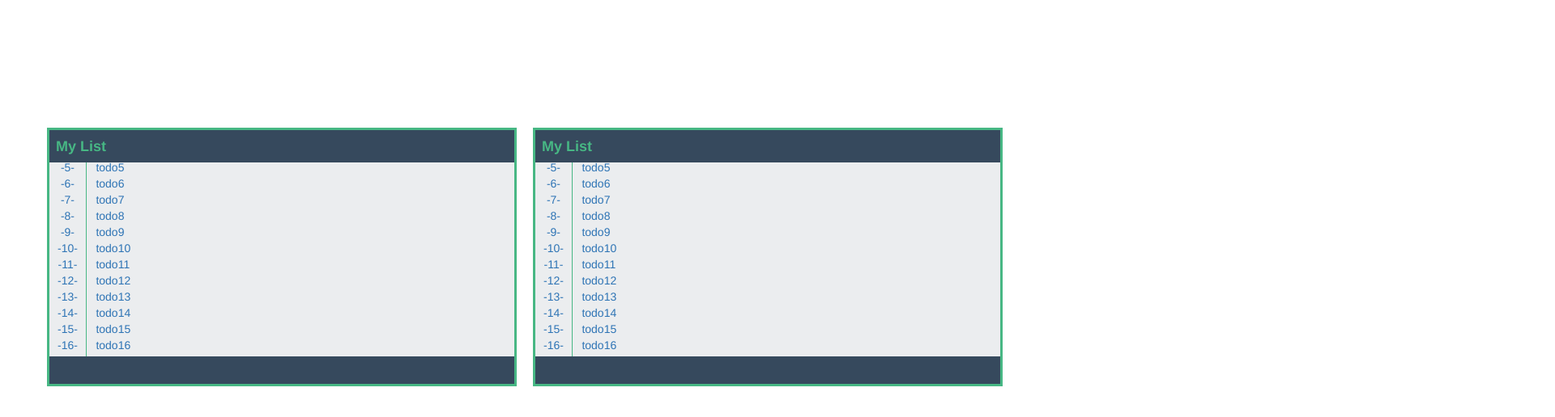
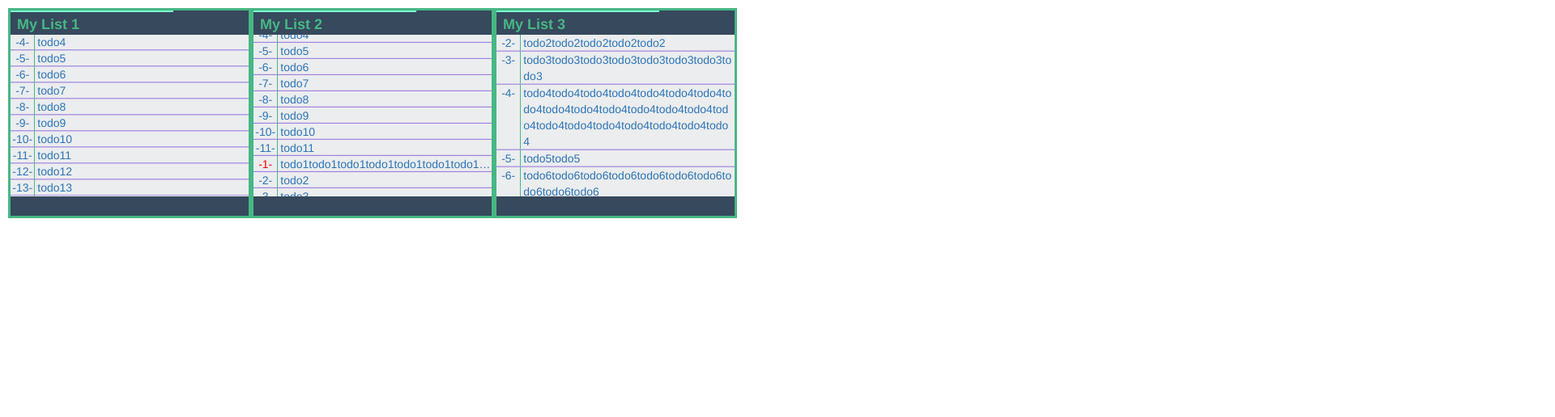
Before and after one commit to hz-ljq/vue-list-marquee, a Vue app: page / in a window 1280 px wide. Shown: the top 516 px of the page at 81% size, 1920 px wide, since content can reach past the window. Built offline with nearby package versions, Linux system fonts and the light colour scheme.

Commit message:
1，增加滚动前的延迟时间自定义配置项（当数据每次更新时，等待该延迟时间后，进行滚动），默认3000ms；2，优化内部css的引入方式，添加scoped属性，使其内部样式不影响外部样式。

```diff
--- a/index.html
+++ b/index.html
@@ -1,12 +1,15 @@
 <!DOCTYPE html>
 <html>
+
 <head>
   <meta charset="utf-8">
   <meta name="viewport" content="width=device-width,initial-scale=1.0">
   <title>vue-list-marquee</title>
 </head>
+
 <body>
   <div id="app"></div>
   <!-- built files will be auto injected -->
 </body>
+
 </html>
--- a/package.json
+++ b/package.json
@@ -1,6 +1,6 @@
 {
   "name": "vue-list-marquee",
-  "version": "1.0.38",
+  "version": "1.0.40",
   "description": "A Vue.js project, (基于vue2的列表滚动插件)",
   "author": "lijunqi <lijq@zjitd.com>",
   "private": false,
--- a/src/App.vue
+++ b/src/App.vue
@@ -24,4 +24,9 @@ export default {
   color: #2c3e50;
   /* margin-top: 60px; */
 }
+
+body {
+  margin: 0;
+  padding: 0;
+}
 </style>
--- a/src/components/Demo.scss
+++ b/src/components/Demo.scss
@@ -1,36 +1,59 @@
 #demo {
   position: absolute;
-  width: 1920px;
-  height: 1080px;
+  width: 100vw;
+  height: 100vh;
   box-sizing: border-box;
 
   & * {
     box-sizing: border-box;
   }
 
-  .my-list-1, .my-list-2 {
-    position: absolute;
-    top: 150px;
-    width: 580px;
-    height: 320px;
+  .my-list-1,
+  .my-list-2,
+  .my-list-3 {
+    display: inline-block;
+    position: relative;
+    top: 0;
+    left: 10px;
+    margin-left: 0;
+    margin-top: 10px;
+    width: 300px;
+    height: 260px;
     border: 3px solid rgba(71, 183, 132, 1);
-    box-sizing: border-box;
     background-color: rgba(54, 73, 93, 1);
+
+    .first {
+      color: red;
+    }
 
     .my-list-title {
       margin-left: 8px;
       color: rgba(71, 183, 132, 1);
       font-size: 18px;
-      line-height: 40px;
+      height: 30px;
+      line-height: 34px;
       font-weight: 900;
     }
 
-    .my-marquee{
+    .process-bar {
       position: absolute;
       left: 0;
-      top: 40px;
+      top: 0;
+      background-color: aquamarine;
+      width: 0;
+      height: 2px;
+      transition: width 0.5s linear;
+    }
+  }
+
+  .my-list-1,
+  .my-list-2 {
+    .my-marquee {
+      position: absolute;
+      left: 0;
+      top: 30px;
       width: 100%;
-      height: 240px;
+      height: 200px;
       font-size: 14px;
       overflow: hidden;
       // border: 1px solid green;
@@ -41,18 +64,18 @@
         left: 0;
         top: 0;
         width: 100%;
-        height: 20px;
+        min-height: 20px;
         line-height: 20px;
-        padding-left: 40px;
         color: rgba(46, 116, 181, 1);
-        // border-bottom: 1px solid green;
+        border-bottom: 1px solid mediumpurple;
+
         .col1 {
           position: absolute;
           left: 0;
           top: 0;
-          width: 8%;
+          width: 10%;
           text-align: center;
-          border-right: 1px solid rgba(71, 183, 132, 1);
+          // border-right: 1px solid rgba(71, 183, 132, 1);
         }
 
         .col2 {
@@ -63,7 +86,8 @@
           overflow: hidden;
           text-overflow: ellipsis;
           white-space: nowrap;
-          // border: 1px solid yellow;
+          border-left: 1px solid #47b784;
+          padding-left: 1%;
         }
 
         &:hover {
@@ -74,10 +98,52 @@
     }
   }
 
-  .my-list-1{
-    left: 50px;
-  }
-  .my-list-2{
-    left: 650px;
+  .my-list-3 {
+    .my-marquee {
+      position: absolute;
+      left: 0;
+      top: 30px;
+      width: 100%;
+      height: 200px;
+      font-size: 14px;
+      overflow: hidden;
+      // border: 1px solid green;
+      background-color: rgba(255,255,255,0.9);
+
+      .item {
+        position: relative;
+        left: 0;
+        top: 0;
+        width: 100%;
+        min-height: 20px;
+        line-height: 20px;
+        color: rgba(46, 116, 181, 1);
+        border-bottom: 1px solid mediumpurple;
+
+        .col1 {
+          position: absolute;
+          left: 0;
+          top: 0;
+          width: 10%;
+          text-align: center;
+          // border-right: 1px solid rgba(71, 183, 132, 1);
+        }
+
+        .col2 {
+          position: relative;
+          left: 10%;
+          top: 0;
+          width: 90%;
+          word-wrap: break-word;
+          border-left: 1px solid #47b784;
+          padding: 0 1%;
+        }
+
+        &:hover {
+          border-radius: 10px;
+          box-shadow: 0 0 30px rgba(255,0,0,1) inset;
+        }
+      }
+    }
   }
 }
--- a/src/components/Demo.vue
+++ b/src/components/Demo.vue
@@ -2,31 +2,45 @@
 <div id="demo">
 
   <div class='my-list-1'>
-    <div class='my-list-title'>My List</div>
+    <div class='my-list-title'>My List 1</div>
+    <div class="process-bar" :style="{width: clockPercent + '%'}" />
 
-    <vue-list-marquee class='my-marquee' :listData='myListData' :option='marqueeOption'>
+    <vue-list-marquee class='my-marquee' :listData='myListData1' :option='marqueeOption1'>
       <template slot-scope="{ item, index }">
         <div class="item">
-          <div class='col1'>-{{index+1}}-</div>
+          <div class='col1' :class="{'first': index === 0}">-{{index+1}}-</div>
           <div class='col2' :title="item.content">{{item.content}}</div>
         </div>
       </template>
     </vue-list-marquee>
-
   </div>
 
   <div class='my-list-2'>
-    <div class='my-list-title'>My List</div>
+    <div class='my-list-title'>My List 2</div>
+    <div class="process-bar" :style="{width: clockPercent + '%'}" />
 
-    <vue-list-marquee class='my-marquee' :listData='myListData' :option='marqueeOption'>
+    <vue-list-marquee class='my-marquee' :listData='myListData2' :option='marqueeOption2'>
       <template slot-scope="{ item, index }">
         <div class="item">
-          <div class='col1'>-{{index+1}}-</div>
+          <div class='col1' :class="{'first': index === 0}">-{{index+1}}-</div>
           <div class='col2' :title="item.content">{{item.content}}</div>
         </div>
       </template>
     </vue-list-marquee>
+  </div>
 
+  <div class='my-list-3'>
+    <div class='my-list-title'>My List 3</div>
+    <div class="process-bar" :style="{width: clockPercent + '%'}" />
+
+    <vue-list-marquee class='my-marquee' :listData='myListData3' :option='marqueeOption3'>
+      <template slot-scope="{ item, index }">
+        <div class="item">
+          <div class='col1' :class="{'first': index === 0}">-{{index+1}}-</div>
+          <div class='col2' :title="item.content">{{item.content}}</div>
+        </div>
+      </template>
+    </vue-list-marquee>
   </div>
 
 </div>
@@ -39,9 +53,12 @@ export default {
   name: 'Demo',
   data() {
     return {
-      myListData: [],
-      listData: [{
-        content: 'todo1todo1todo1todo1todo1todo1todo1todo1todo1todo1todo1todo1todo1todo1todo1todo1'
+      myListData1: [],
+      myListData2: [],
+      myListData3: [],
+
+      listData1: [{
+        content: 'todo1todo1todo1todo1todo1todo1todo1todo1'
       }, {
         content: 'todo2'
       }, {
@@ -70,56 +87,106 @@ export default {
         content: 'todo14'
       }, {
         content: 'todo15'
+      }],
+
+      listData3: [{
+        content: 'todo1todo1'
       }, {
-        content: 'todo16'
+        content: 'todo2todo2todo2todo2todo2'
       }, {
-        content: 'todo17'
+        content: 'todo3todo3todo3todo3todo3todo3todo3todo3'
       }, {
-        content: 'todo18'
+        content: 'todo4todo4todo4todo4todo4todo4todo4todo4todo4todo4todo4todo4todo4todo4todo4todo4todo4todo4todo4todo4todo4todo4'
       }, {
-        content: 'todo19'
+        content: 'todo5todo5'
       }, {
-        content: 'todo20'
+        content: 'todo6todo6todo6todo6todo6todo6todo6todo6todo6todo6'
       }, {
-        content: 'todo21'
+        content: 'todo7todo7todo7todo7todo7todo7todo7todo7todo7todo7todo7todo7todo7todo7todo7'
       }, {
-        content: 'todo22'
+        content: 'todo8todo8todo8todo8todo8todo8'
       }, {
-        content: 'todo23'
+        content: 'todo9todo9todo9'
       }, {
-        content: 'todo24'
+        content: 'todo10'
+      }, {
+        content: 'todo11todo11todo11todo11'
+      }, {
+        content: 'todo12todo12todo12todo12todo12todo12'
+      }, {
+        content: 'todo13'
+      }, {
+        content: 'todo14'
+      }, {
+        content: 'todo15'
       }],
-      timer: -1,
 
-      marqueeOption: {
+      marqueeOption1: {
         moveTime: 500,
         needRestTime: true,
         restTime: 500,
-        needHover: true
-      }
+        needHover: true,
+        delayTime: 1000
+      },
+
+      marqueeOption2: {
+        moveTime: 1000,
+        needRestTime: false,
+        restTime: 1000,
+        needHover: true,
+        delayTime: 1000
+      },
+
+      marqueeOption3: {
+        moveTime: 1000,
+        needRestTime: true,
+        restTime: 1000,
+        needHover: true,
+        delayTime: 1000
+      },
+
+      dataRefreshTimer: null,
+      dataRefreshFreq: 24000, // 数据刷新频率，每24000ms；
+
+      clockTimer: null,
+      clockPercent: 0,
+      clockFreq: 500 // 数据刷新冷冻时间指示器，更新频率，每1000ms；
     }
   },
   methods: {
     getListData() {
-      this.myListData = this.listData.slice(0, +(13 + Math.random() * 13).toFixed(0));
+      this.clockPercent = 0;
+      clearInterval(this.clockTimer);
+      this.clockTimer = setInterval(() => {
+        this.clockPercent += (100 - this.clockPercent) * 0.12; // 数据刷新CD时间进度，每次累计剩余进度的12%；
+      }, this.clockFreq);
+
+      this.myListData1 = this.listData1.slice(0, +(7 + Math.random() * 8).toFixed(0));
+      this.myListData2 = this.listData1.slice(0, +(7 + Math.random() * 8).toFixed(0));
+      this.myListData3 = this.listData3.slice(0, +(7 + Math.random() * 8).toFixed(0));
       // this.myListData = this.listData.slice(0, 13);
-      console.log(this.myListData.length);
+      console.log(`-------------------split line-------------------`);
+      console.log(`list data updated,【My List 1】 list number: ${this.myListData1.length}`);
+      console.log(`list data updated,【My List 2】 list number: ${this.myListData2.length}`);
+      console.log(`list data updated,【My List 3】 list number: ${this.myListData3.length}`);
     }
   },
   mounted() {
     this.$nextTick(() => {
       this.getListData();
 
-      this.timer = setInterval(() => {
+      // 刷新数据；
+      this.dataRefreshTimer = setInterval(() => {
         this.getListData();
-      }, 8000);
+      }, this.dataRefreshFreq);
     });
   },
   components: {
 
   },
   beforeDestroy() {
-    clearInterval(this.timer);
+    clearInterval(this.dataRefreshTimer);
+    clearInterval(this.clockTimer);
   }
 }
 </script>
--- a/src/components/VueListMarquee/VueListMarquee.vue
+++ b/src/components/VueListMarquee/VueListMarquee.vue
@@ -39,7 +39,7 @@
 </template>
 
 <script>
-import './VueListMarquee.scss'
+// import './VueListMarquee.scss'
 
 export default {
   name: 'VueListMarquee',
@@ -210,13 +210,15 @@ export default {
         moveTime: 1000, // 滚动一个条目高度的过渡时间；
         needRestTime: false, // 每滚动一个条目，是否需要停顿；如果为false，restTime属性将无效；
         restTime: 2000, // 每滚动一个条目后的停顿时间(尽量大于100，否则效果不好)，needRestTime为true时，才有效；
-        needHover: true // 当鼠标移入和移出时，是否需要暂停和继续滚动；
+        needHover: true, // 当鼠标移入和移出时，是否需要暂停和继续滚动；
+        delayTime: 3000 // 滚动前的延迟时间；
       }
       // this.innerOption = Object.assign(defaultOption, this.option);
       this.innerOption = { ...defaultOption, ...this.option };
 
       if (this.innerOption.moveTime < 0) this.innerOption.moveTime = 1000;
       if (this.innerOption.restTime < 0) this.innerOption.restTime = 2000;
+      if (this.innerOption.delayTime < 0) this.innerOption.delayTime = 3000;
 
       // if (!this.innerOption.hasOwnProperty('moveTime') || this.innerOption.moveTime < 0) {
       //   this.innerOption.moveTime = 1000;
@@ -262,7 +264,11 @@ export default {
 
         listDom.style.transform = `translateY(${this.gap1}px)`;
         listCopyDom.style.transform = `translateY(${this.gap2}px)`;
-        this.switchLoop('start');
+
+        // 滚动前，先根据delayTime做等待处理；
+        setTimeout(() => {
+          this.switchLoop('start');
+        }, this.innerOption.delayTime);
       })
     }
   },
@@ -294,3 +300,5 @@ export default {
   }
 }
 </script>
+
+<style lang="scss" src="./VueListMarquee.scss" scoped></style>
```
Also changed, not shown: 1 other file (tests, documents, lock files or other folders). Lines whose indentation alone changed are shown as unchanged.
